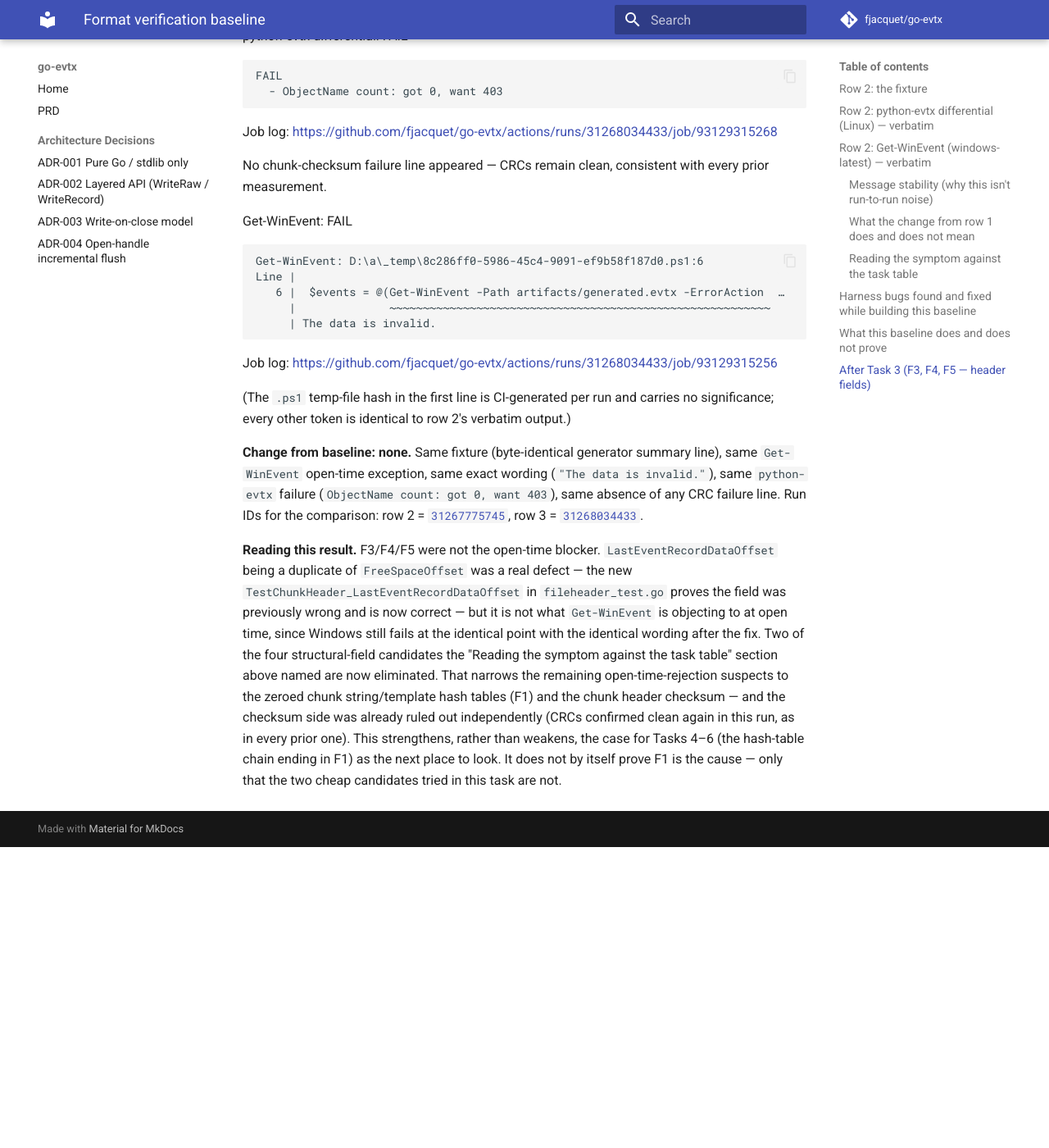
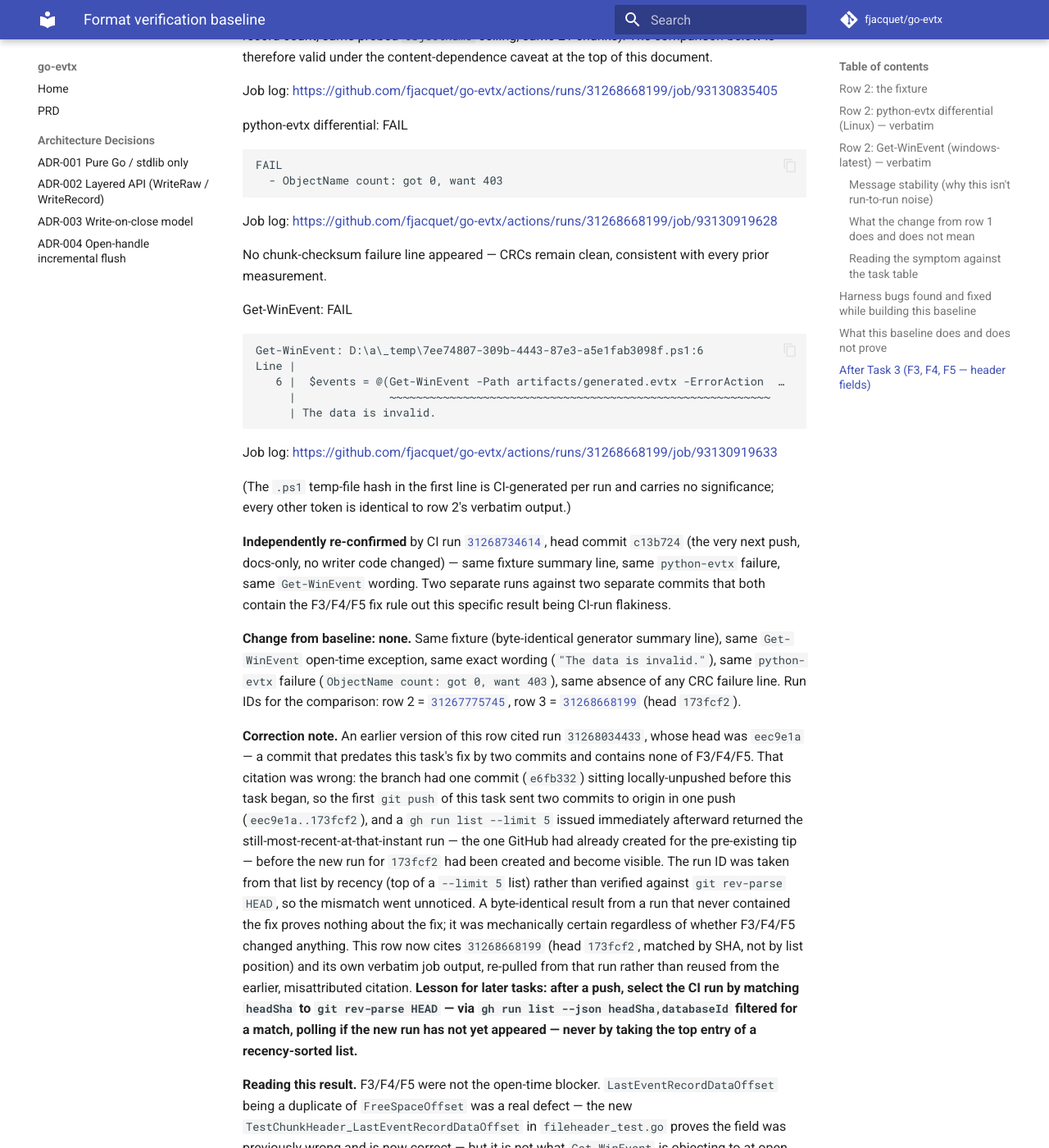
Before and after one commit to fjacquet/go-evtx, an MkDocs documentation site: the page built from docs/format-baseline.md, in a window 1280 px wide and 1400 px high, scrolled down 5834 px. Shown: the whole window at 82% size. Built offline with MkDocs 1.6.1 and Material for MkDocs 9.7.7, drawn with Linux system fonts in a browser that asks for light colours; comment, search, counter and statistics services are not loaded; before the commit the page ends 6867 px from its top, so only the background shows below that; some of the changed text lies outside the part shown.

Commit message:
fix(docs): cite the CI run that actually contains the F3/F4/F5 fix
Row 3 in docs/format-baseline.md cited run 31268034433, whose head was
eec9e1a — two commits before the fix, containing none of F3/F4/F5. A push
that lands two commits at once (a pre-existing unpushed commit plus this
task's fix) followed immediately by `gh run list --limit 5` can return the
still-most-recent run for the old tip before the new run is created and
visible; picking the top of that list instead of matching headSha to
git rev-parse HEAD is how the wrong run got cited. Replaced with run
31268668199 (head 173fcf2, the fix commit, verified by headSha) and
re-pulled the verbatim job output from that run rather than reusing the
old text. Cross-confirmed by run 31268734614 (head c13b724, the next
push). The conclusion is unchanged: byte-identical fixture, byte-identical
failure on both checks — F3/F4/F5 were not the open-time blocker.

Also: evtx.go's rotate() Step 1 comment said a flushChunkLocked failure "is
not sticky" without qualification. That stopped being true for the whole
function once chunkCapacityLocked gained the chunk-ceiling guard (F5) — a
ceiling hit is deliberately sticky, since no further chunk can ever be
written to that file. Comment now distinguishes a transient I/O failure
(retriable, not sticky) from the ceiling (permanent, sticky by design).
CLAUDE.md's "Concurrency and lifecycle" section gets the same distinction,
since it's the sticky-error contract a future reader will trust.

Co-Authored-By: Claude Opus 5 <noreply@anthropic.com>
Claude-Session: https://claude.ai/code/session_01SMMD2wrcUhxVtxB2pNjdgF

````diff
--- a/docs/format-baseline.md
+++ b/docs/format-baseline.md
@@ -28,7 +28,7 @@ baseline the rest of the release compares against.**
 | 2 | `6f3485e` | 403 records, 21 chunks, incl. near-max + chunk-fill boundary | FAIL: ObjectName 0/403 | FAIL: `"The data is invalid."` |
 | 3 | `173fcf2` | 403 records, 21 chunks — byte-identical generator output to row 2 (Task 3 touched no fixture code) | FAIL: ObjectName 0/403 | FAIL: `"The data is invalid."` |
 
-CI runs: [`31263194648`](https://github.com/fjacquet/go-evtx/actions/runs/31263194648) (row 1), [`31267775745`](https://github.com/fjacquet/go-evtx/actions/runs/31267775745) (row 2, re-confirmed stable via `gh run rerun --failed` reusing the identical uploaded artifact — see "Message stability" below), [`31268034433`](https://github.com/fjacquet/go-evtx/actions/runs/31268034433) (row 3, after Task 3's F3/F4/F5 header fixes — see "After Task 3" below).
+CI runs: [`31263194648`](https://github.com/fjacquet/go-evtx/actions/runs/31263194648) (row 1), [`31267775745`](https://github.com/fjacquet/go-evtx/actions/runs/31267775745) (row 2, re-confirmed stable via `gh run rerun --failed` reusing the identical uploaded artifact — see "Message stability" below), [`31268668199`](https://github.com/fjacquet/go-evtx/actions/runs/31268668199) (row 3, head `173fcf2`, after Task 3's F3/F4/F5 header fixes — see "After Task 3" below; independently re-confirmed by [`31268734614`](https://github.com/fjacquet/go-evtx/actions/runs/31268734614), head `c13b724`, the very next push).
 
 ## Row 2: the fixture
 
@@ -241,11 +241,17 @@ uint16 `chunkCount` counter had no ceiling before it would silently wrap and
 overwrite chunk 0 (F5). Commit `173fcf2`. `cmd/gen-fixture/main.go` was not
 touched, so this row's fixture is directly comparable to row 2's.
 
-**Fixture identity, confirmed from the `generate` job log, both runs:**
+Measured from CI run [`31268668199`](https://github.com/fjacquet/go-evtx/actions/runs/31268668199),
+head commit `173fcf2` (the fix commit itself — verified by checking the
+run's `headSha` before citing it, see the correction note below).
+
+**Fixture identity, confirmed from that run's `generate` job log:**
 `wrote artifacts/generated.evtx (403 records, max ObjectName 31644 runes)` —
 byte-identical summary line to row 2's (same record count, same probed
 `ObjectName` ceiling, same 21 chunks). The comparison below is therefore
 valid under the content-dependence caveat at the top of this document.
+
+Job log: <https://github.com/fjacquet/go-evtx/actions/runs/31268668199/job/93130835405>
 
 python-evtx differential: FAIL
 
@@ -254,7 +260,7 @@ FAIL
   - ObjectName count: got 0, want 403
 ```
 
-Job log: <https://github.com/fjacquet/go-evtx/actions/runs/31268034433/job/93129315268>
+Job log: <https://github.com/fjacquet/go-evtx/actions/runs/31268668199/job/93130919628>
 
 No chunk-checksum failure line appeared — CRCs remain clean, consistent with
 every prior measurement.
@@ -262,25 +268,54 @@ every prior measurement.
 Get-WinEvent: FAIL
 
 ```
-Get-WinEvent: D:\a\_temp\8c286ff0-5986-45c4-9091-ef9b58f187d0.ps1:6
+Get-WinEvent: D:\a\_temp\7ee74807-309b-4443-87e3-a5e1fab3098f.ps1:6
 Line |
    6 |  $events = @(Get-WinEvent -Path artifacts/generated.evtx -ErrorAction  …
      |              ~~~~~~~~~~~~~~~~~~~~~~~~~~~~~~~~~~~~~~~~~~~~~~~~~~~~~~~~~
      | The data is invalid.
 ```
 
-Job log: <https://github.com/fjacquet/go-evtx/actions/runs/31268034433/job/93129315256>
+Job log: <https://github.com/fjacquet/go-evtx/actions/runs/31268668199/job/93130919633>
 
 (The `.ps1` temp-file hash in the first line is CI-generated per run and
 carries no significance; every other token is identical to row 2's verbatim
 output.)
+
+**Independently re-confirmed** by CI run
+[`31268734614`](https://github.com/fjacquet/go-evtx/actions/runs/31268734614),
+head commit `c13b724` (the very next push, docs-only, no writer code
+changed) — same fixture summary line, same `python-evtx` failure, same
+`Get-WinEvent` wording. Two separate runs against two separate commits that
+both contain the F3/F4/F5 fix rule out this specific result being CI-run
+flakiness.
 
 **Change from baseline: none.** Same fixture (byte-identical generator
 summary line), same `Get-WinEvent` open-time exception, same exact wording
 (`"The data is invalid."`), same `python-evtx` failure
 (`ObjectName count: got 0, want 403`), same absence of any CRC failure line.
 Run IDs for the comparison: row 2 = [`31267775745`](https://github.com/fjacquet/go-evtx/actions/runs/31267775745),
-row 3 = [`31268034433`](https://github.com/fjacquet/go-evtx/actions/runs/31268034433).
+row 3 = [`31268668199`](https://github.com/fjacquet/go-evtx/actions/runs/31268668199) (head `173fcf2`).
+
+**Correction note.** An earlier version of this row cited run `31268034433`,
+whose head was `eec9e1a` — a commit that predates this task's fix by two
+commits and contains none of F3/F4/F5. That citation was wrong: the branch
+had one commit (`e6fb332`) sitting locally-unpushed before this task began,
+so the first `git push` of this task sent two commits to origin in one
+push (`eec9e1a..173fcf2`), and a `gh run list --limit 5` issued immediately
+afterward returned the still-most-recent-at-that-instant run — the one
+GitHub had already created for the pre-existing tip — before the new run
+for `173fcf2` had been created and become visible. The run ID was taken from
+that list by recency (top of a `--limit 5` list) rather than verified
+against `git rev-parse HEAD`, so the mismatch went unnoticed. A
+byte-identical result from a run that never contained the fix proves
+nothing about the fix; it was mechanically certain regardless of whether
+F3/F4/F5 changed anything. This row now cites `31268668199` (head `173fcf2`,
+matched by SHA, not by list position) and its own verbatim job output,
+re-pulled from that run rather than reused from the earlier, misattributed
+citation. **Lesson for later tasks: after a push, select the CI run by
+matching `headSha` to `git rev-parse HEAD` — via `gh run list --json
+headSha,databaseId` filtered for a match, polling if the new run has not
+yet appeared — never by taking the top entry of a recency-sorted list.**
 
 **Reading this result.** F3/F4/F5 were not the open-time blocker.
 `LastEventRecordDataOffset` being a duplicate of `FreeSpaceOffset` was a real
````
Also changed, not shown: CLAUDE.md (+1 -1 lines), 1 other file.
